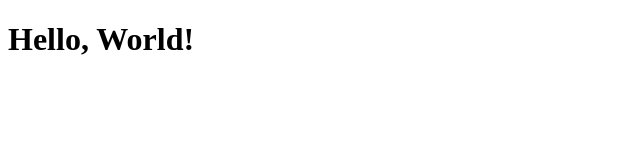
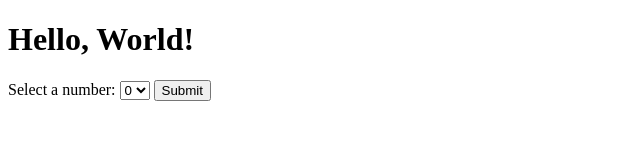
Before and after one commit to SalahKouhen/Hello_World_Website, a plain HTML site: page index.html in a window 1280 px wide. Shown: the whole page, without its empty margins (0-640 px from the left). Drawn offline with Linux system fonts and the light colour scheme.

Commit message:
added submit

```diff
--- a/index.html
+++ b/index.html
@@ -7,5 +7,25 @@
 </head>
 <body>
     <h1>Hello, World!</h1>
+
+    <!-- Dropdown Menu -->
+    <label for="number-select">Select a number:</label>
+    <select id="number-select" name="number">
+        <option value="0">0</option>
+        <option value="1">1</option>
+        <option value="2">2</option>
+        <option value="3">3</option>
+        <option value="4">4</option>
+    </select>
+
+    <!-- Submit Button -->
+    <button id="submit-button" onclick="handleSubmit()">Submit</button>
+
+    <script>
+        function handleSubmit() {
+            const selectedNumber = document.getElementById('number-select').value;
+            alert('You selected: ' + selectedNumber);
+        }
+    </script>
 </body>
 </html>
```
